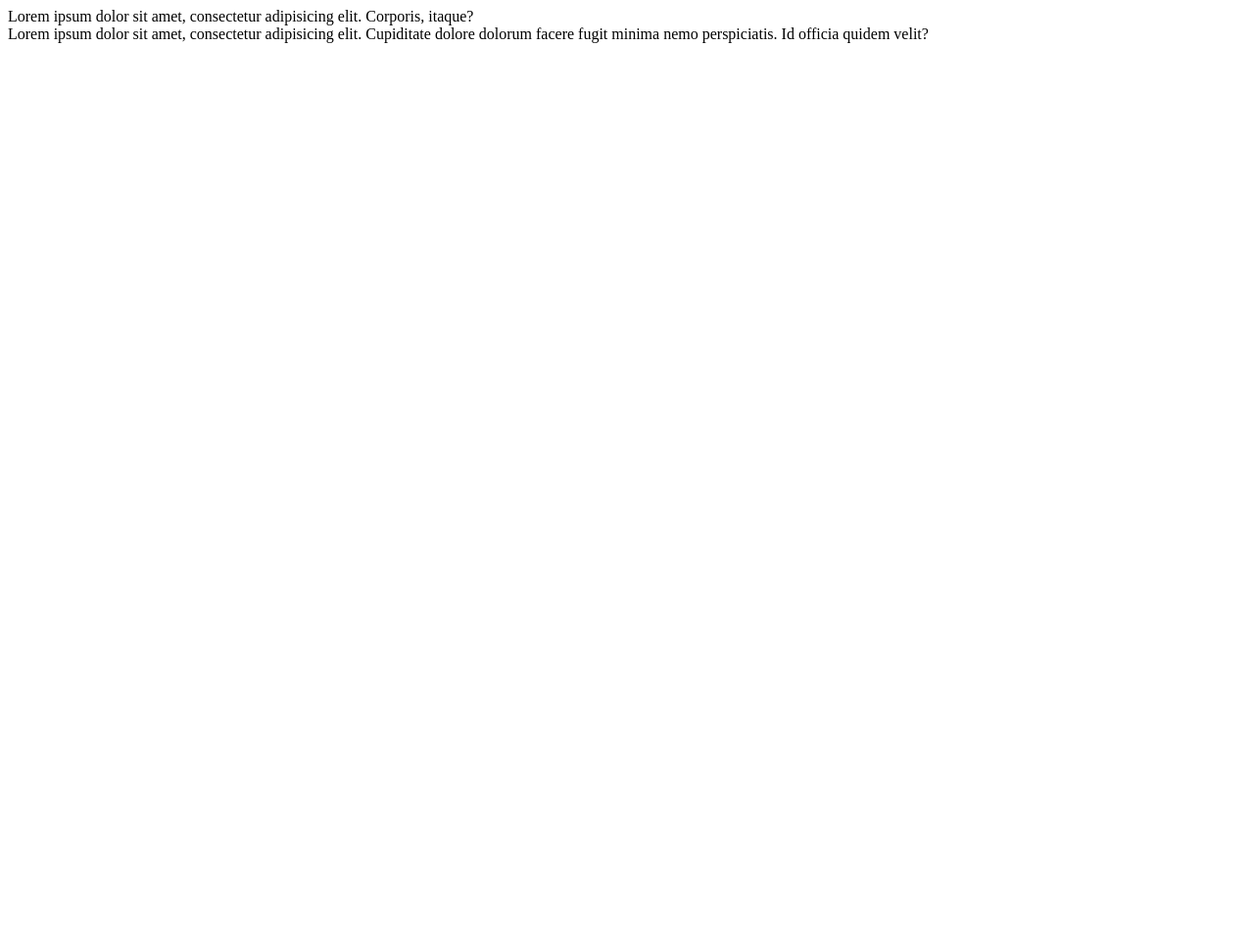
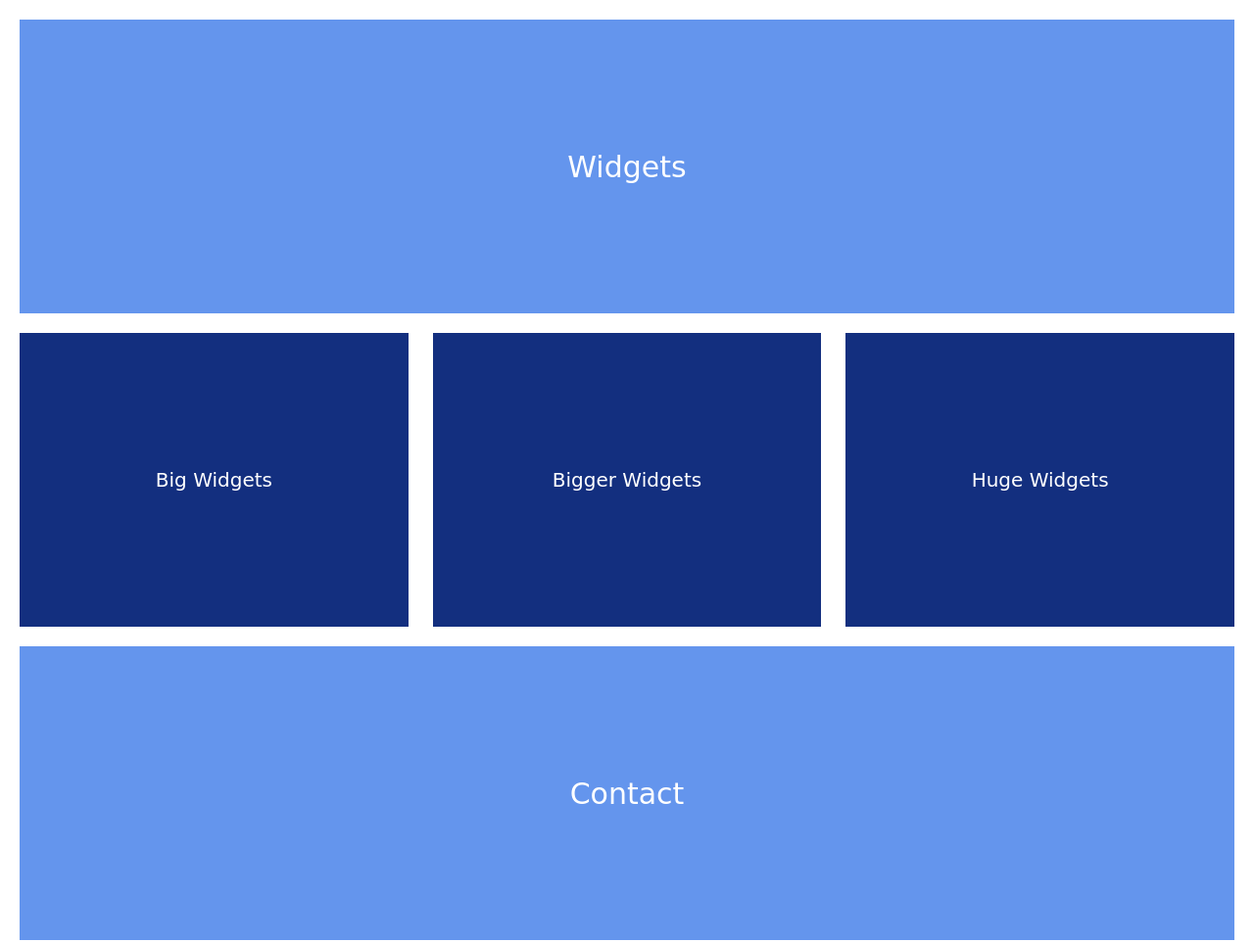
Before and after one commit to Sad228/homework2, a plain HTML site: page index.html in a window 1280 px wide. Shown: the whole page at 98% size. Before the commit the page ends 800 px from the top, so only its background shows below. Drawn offline with Linux system fonts and the light colour scheme.

Commit message:
add <Body>

```diff
--- a/index.html
+++ b/index.html
@@ -6,11 +6,12 @@
     <link rel="stylesheet" href="style/style.css">
 </head>
 <body>
-<div>
-    Lorem ipsum dolor sit amet, consectetur adipisicing elit. Corporis, itaque?
-</div>
-<div>Lorem ipsum dolor sit amet, consectetur adipisicing elit. Cupiditate dolore dolorum facere fugit minima nemo
-    perspiciatis. Id officia quidem velit?
-</div>
+    <div class="widgets text"  >Widgets</div>
+        <div class="widgets3">
+            <div class="big text2">Big Widgets</div>
+            <div class="big text2">Bigger Widgets</div>
+            <div class="big text2">Huge Widgets</div>
+        </div>
+    <div class="contact text">Contact</div>
 </body>
 </html>
--- a/style/style.css
+++ b/style/style.css
@@ -0,0 +1,39 @@
+body {
+    margin: 20px;
+}
+.widgets , .contact {
+    background: cornflowerblue;
+    width: 100%;
+    height: 300px;
+
+}
+.widgets3 {
+    display: flex;
+    justify-content: space-between;
+    margin-top: 20px;
+
+}
+.big {
+    background: rgba(5,34,120,0.94);
+    width: 32%;
+    height: 300px;
+}
+.text {
+    color: white;
+    font-size: 30px;
+    font-family: cursive;
+    display: flex;
+    justify-content: center;
+    align-items: center;
+}
+.text2 {
+    color: white;
+    font-size: 20px;
+    font-family: cursive;
+    display: flex;
+    justify-content: center;
+    align-items: center;
+}
+.contact {
+margin-top: 20px;
+}
```
